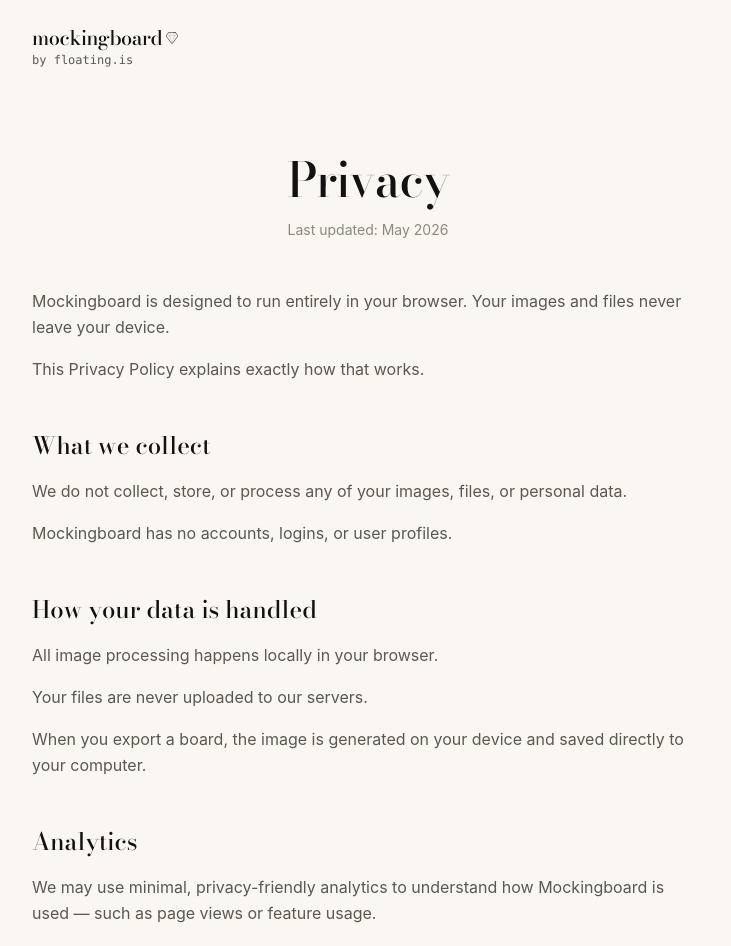
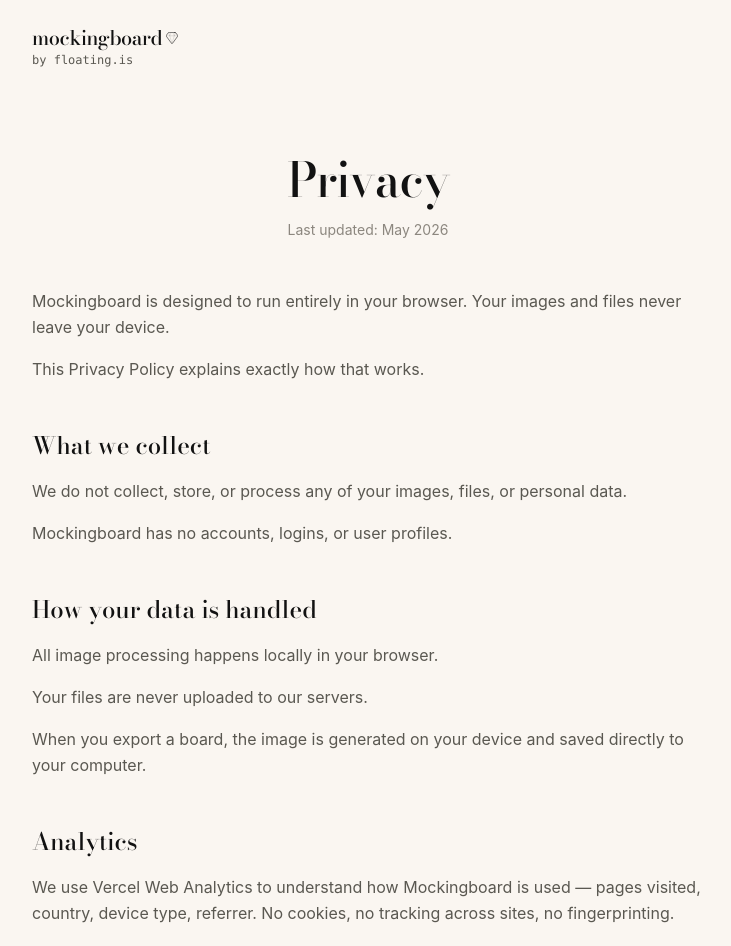
Before and after one commit to mark-mcdermott/mockingboard, a React (Vite) app: page /privacy in a window 1280 px wide. Shown: the top 946 px of the page, without its empty margins (272-1003 px from the left). Built offline with nearby package versions, Linux system fonts and the light colour scheme.

Commit message:
feat(misc): add vercel web analytics

```diff
--- a/package.json
+++ b/package.json
@@ -14,6 +14,7 @@
     "@dnd-kit/sortable": "^10.0.0",
     "@dnd-kit/utilities": "^3.2.2",
     "@tailwindcss/vite": "^4.2.4",
+    "@vercel/analytics": "^2.0.1",
     "html-to-image": "^1.11.13",
     "lucide-react": "^1.14.0",
     "react": "^19.2.5",
--- a/src/main.tsx
+++ b/src/main.tsx
@@ -1,6 +1,7 @@
 import { StrictMode } from 'react'
 import { createRoot } from 'react-dom/client'
 import { BrowserRouter } from 'react-router'
+import { Analytics } from '@vercel/analytics/react'
 import './index.css'
 import App from './App.tsx'
 
@@ -8,6 +9,7 @@
   <StrictMode>
     <BrowserRouter>
       <App />
+      <Analytics />
     </BrowserRouter>
   </StrictMode>,
 )
--- a/src/pages/AboutPage.tsx
+++ b/src/pages/AboutPage.tsx
@@ -46,6 +46,9 @@
             <div className="mt-4 space-y-4">
               <p>
                 Everything happens locally in your browser. Your images never leave your device. Mockingboard has no servers that see your files, no database, no accounts.
+              </p>
+              <p>
+                The site uses cookieless analytics (Vercel Web Analytics) to count page views — never your files or anything that identifies you personally.
               </p>
               <p>
                 When you close the tab, your board is gone — we don't have anywhere to keep it.
--- a/src/pages/PrivacyPage.tsx
+++ b/src/pages/PrivacyPage.tsx
@@ -59,9 +59,7 @@
             </h2>
             <div className="mt-4 space-y-4">
               <p>
-                We may use minimal, privacy-friendly analytics to understand
-                how Mockingboard is used — such as page views or feature
-                usage.
+                We use Vercel Web Analytics to understand how Mockingboard is used — pages visited, country, device type, referrer. No cookies, no tracking across sites, no fingerprinting.
               </p>
               <p>
                 This data is anonymous and does not include any of your
```
Also changed, not shown: 1 other file (tests, documents, lock files or other folders).
